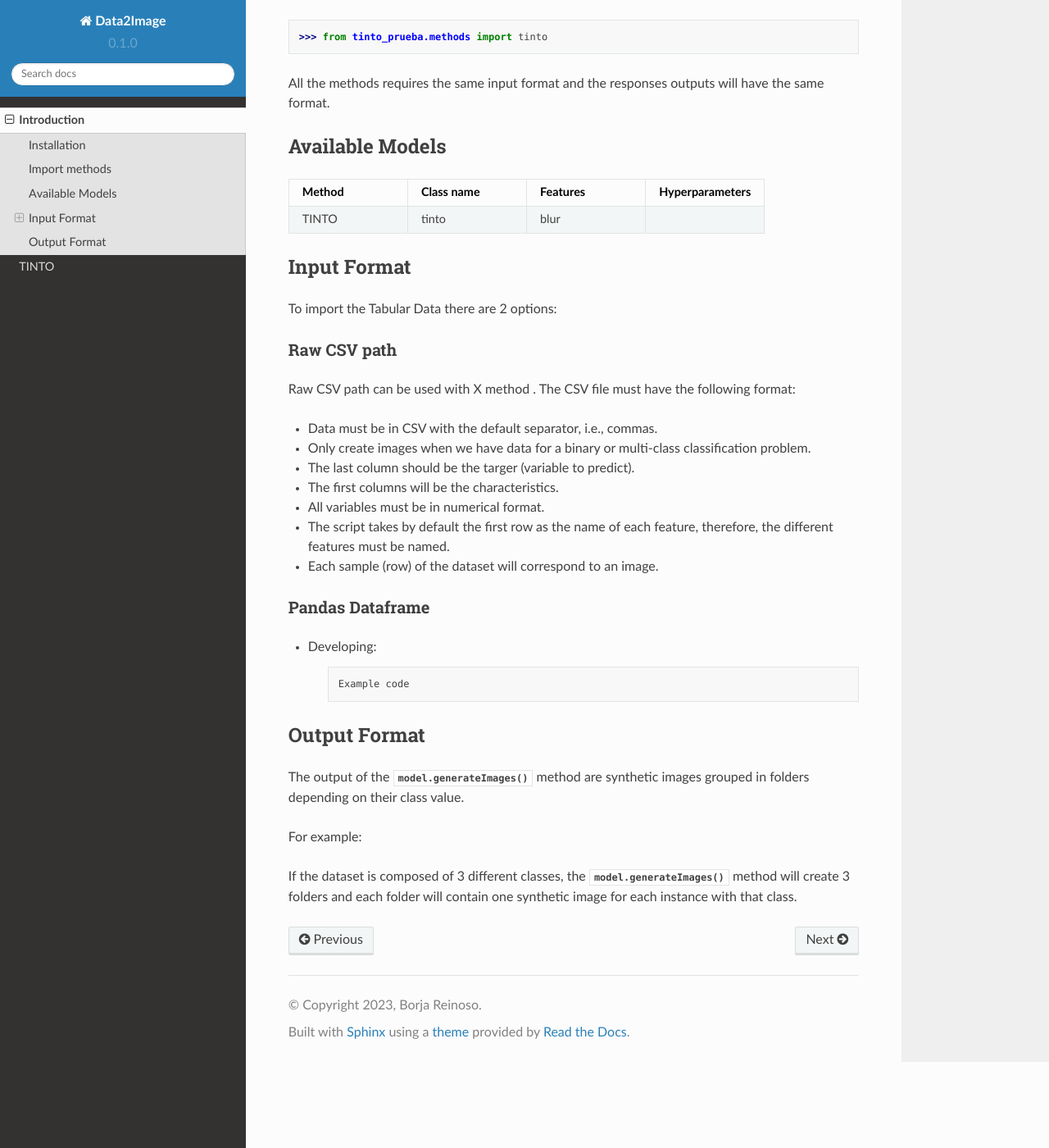
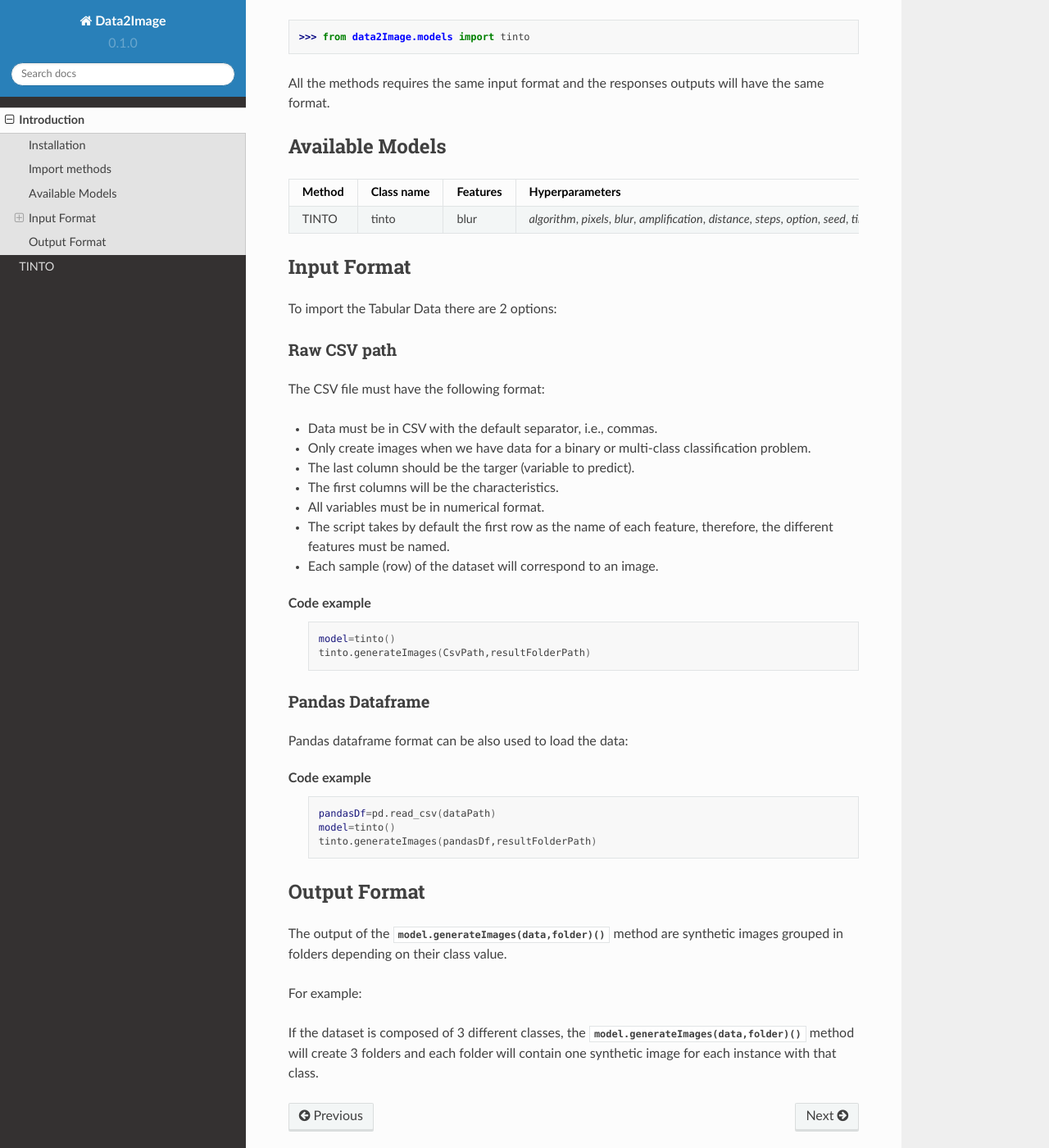
Before and after one commit to oeg-upm/TINTOlib-Documentation, a Sphinx documentation site: the page built from docs/source/installation.rst, in a window 1280 px wide and 1400 px high, scrolled down 459 px. Shown: the whole window at 82% size. Built offline with Sphinx 7.4.7 and the Read the Docs theme 2.0.0, drawn with Linux system fonts in a browser that asks for light colours; pages that are not in the unit, such as notebooks, are missing from menus; some of the changed text lies outside the part shown.

Commit message:
small adjustments

```diff
--- a/docs/source/installation.rst
+++ b/docs/source/installation.rst
@@ -6,17 +6,17 @@ Introduction
 Installation
 ------------
 
-To use Data2Image, first install it using `PyPi <https://pypi.org/project/tintonera-prueba/>`_:
+To use Data2Image, first install it using `PyPi <https://pypi.org/project/data2image-alpha/0.0.1/>`_:
 
 .. code-block:: console
 
-   (.venv) $ pip install tintonera-prueba
+   (.venv) $ pip install data2image-alpha
 
 Import methods
 ----------------
 Data2Image contains state-of-the-art most important methods for the construction of Synthetic Images from Sorted Data (also known as Tabular Data). The following code can be used to import the desired model:
 
->>> from tinto_prueba.methods import tinto
+>>> from data2Image.models import tinto
 
 
 All the methods requires the same input format and the responses outputs will have the same format.
@@ -34,7 +34,7 @@ Available Models
    * - TINTO
      - tinto
      - blur
-     -
+     - `algorithm`, `pixels`, `blur`, `amplification`, `distance`, `steps`, `option`, `seed`, `times`, `verbose`
 
 Input Format
 ------------
@@ -43,7 +43,7 @@ To import the Tabular Data there are 2 options:
 
 Raw CSV path
 #######
-Raw CSV path can be used with X method . The CSV file must have the following format:
+The CSV file must have the following format:
 
 * Data must be in CSV with the default separator, i.e., commas.
 * Only create images when we have data for a binary or multi-class classification problem.
@@ -53,20 +53,28 @@ Raw CSV path can be used with X method . The CSV file must have the following fo
 * The script takes by default the first row as the name of each feature, therefore, the different features must be named.
 * Each sample (row) of the dataset will correspond to an image.
 
+Code example
+    .. code-block:: bash
 
+
+      model=tinto()
+      tinto.generateImages(CsvPath,resultFolderPath)
 Pandas Dataframe
 ###############
-* Developing:
+Pandas dataframe format can be also used to load the data:
 
+Code example
     .. code-block:: bash
 
-      Example code
+      pandasDf=pd.read_csv(dataPath)
+      model=tinto()
+      tinto.generateImages(pandasDf,resultFolderPath)
 
 
 Output Format
 -------------
-The output of the :py:func:`model.generateImages()` method are synthetic images grouped in folders depending on their class value.
+The output of the :py:func:`model.generateImages(data,folder)` method are synthetic images grouped in folders depending on their class value.
 
 For example:
 
-If the dataset is composed of 3 different classes, the :py:func:`model.generateImages()` method will create 3 folders and each folder will contain one synthetic image for each instance with that class.
+If the dataset is composed of 3 different classes, the :py:func:`model.generateImages(data,folder)` method will create 3 folders and each folder will contain one synthetic image for each instance with that class.
--- a/docs/source/tinto.rst
+++ b/docs/source/tinto.rst
@@ -5,7 +5,7 @@ Import TINTO
 ----------------
 To import TINTO model use:
 
->>> from tinto_prueba.methods import tinto
+>>> from data2Image.models import tinto
 >>> model = tinto()
 
 Hyperparameters & Configuration
@@ -88,10 +88,12 @@ Functions
 
    * - :py:data:`loadHyperparameters(filename)`
      - Load TINTO configuration previously saved with :py:data:`saveHyperparameters(filename)`
+
         - filename: .pkl file path
      -
    * - :py:data:`generateImages(data, folder)`
      - Generate one image per instance and group by class in different folder
+
         - data: path of the CSV or pandas dataframe
         - folder: path of the folder to save results
      - Folders with synthetic images
```
